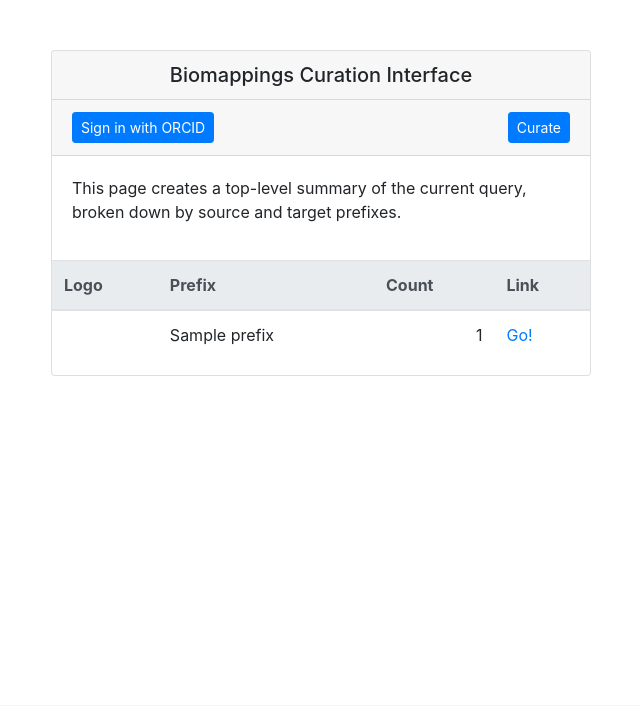
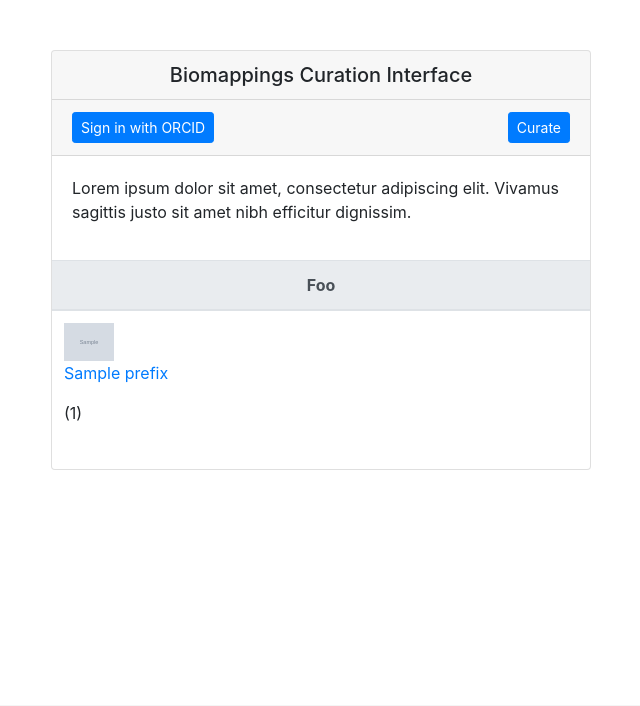
Before and after one commit to gyorilab/biomappings-curation-app, a Flask app: template resources/app/templates/summary.html in a window 1280 px wide. Shown: the top 706 px of the page, without its empty margins (319-959 px from the left). Run offline with Flask 3, Linux system fonts and the light colour scheme; the template is opened without the code that fills it: most values are stand-ins (such as "Sample title", 1, 10 or a date in 2020); grey boxes marked "Sample" are stand-in pictures; parts of the project's set-up code (start-up, migrations or seed data) failed here and were passed over; some libraries are stand-ins or nearby versions.

Commit message:
Fetch prefix logos using the Bioregistry

```diff
--- a/app.py
+++ b/app.py
@@ -232,11 +232,7 @@ def get_app(biomappings_path: Path) -> flask.Flask:
     flask_bootstrap.Bootstrap4(app_)
     app_.register_blueprint(blueprint)
     app_.jinja_env.filters["quote_plus"] = urllib.parse.quote_plus
-    app_.jinja_env.globals.update(
-        controller=controller,
-        path_exists=os.path.exists,
-        url_for_state=url_for_state,
-    )
+    app_.jinja_env.globals.update(controller=controller, url_for_state=url_for_state)
     app_.wsgi_app = ProxyFix(  # type: ignore[method-assign]
         app_.wsgi_app,
         x_for=NUM_PROXIES,
@@ -490,6 +486,14 @@ class Controller:
             raise TypeError
         return url
 
+    @classmethod
+    def get_logo_url(cls, prefix: str) -> str | None:
+        """Return logo URL for a given prefix."""
+        resource = bioregistry.get_resource(prefix)
+        if resource is None:
+            raise TypeError
+        return resource.get_logo()
+
     @property
     def total_predictions(self) -> int:
         """Return the total number of yet unmarked predictions."""
@@ -729,7 +733,8 @@ def summary():
     for prefix, count in counter.most_common():
         row_state = deepcopy(state)
         row_state.prefix = prefix
-        rows.append((prefix, count, url_for_state(".home", row_state)))
+        logo_url = CONTROLLER.get_logo_url(prefix)
+        rows.append((prefix, count, url_for_state(".home", row_state), logo_url))
 
     return flask.render_template(
         "summary.html",
--- a/compose.yaml
+++ b/compose.yaml
@@ -108,10 +108,6 @@ services:
         target: '/app/gunicorn.conf.py'
         type: 'bind'
         read_only: true
-      - source: './resources/app/static'
-        target: '/app/static'
-        type: 'bind'
-        read_only: true
       - source: './resources/app/templates'
         target: '/app/templates'
         type: 'bind'
--- a/resources/app/templates/summary.html
+++ b/resources/app/templates/summary.html
@@ -3,7 +3,7 @@
 {% import "bootstrap4/form.html" as wtf %}
 {% import "bootstrap4/utils.html" as util %}
 
-{% block title %}Biomappings Summary{% endblock %}
+{% block title %}Biomappings{% endblock %}
 
 {% block content %}
     <div class="container" style="margin-top: 50px; margin-bottom: 50px">
@@ -26,32 +26,37 @@
                     </h5>
                     <div class="card-body">
                         <p>
-                            This page creates a top-level summary of the current query,
-                            broken down by source and target prefixes.
+                            Lorem ipsum dolor sit amet, consectetur adipiscing elit. Vivamus
+                            sagittis justo sit amet nibh efficitur dignissim.
                         </p>
                     </div>
+                    <div>
+                        {% set table_width = 4 %}
                         <table class="table table-hover">
                             <thead class="thead-light">
                             <tr>
-                            <th scope="col">Logo</th>
-                            <th scope="col">Prefix</th>
-                            <th scope="col">Count</th>
-                            <th scope="col">Link</th>
+                                <th class="text-center" colspan="{{ table_width }}" scope="colgroup">Foo</th>
                             </tr>
                             </thead>
                             <tbody>
-                        {% for prefix, count, link in rows %}
+                            {% for prefix, count, link, logo_url in rows %}
+                            {% if loop.index0 % table_width == 0 %}
                                 <tr>
+                            {% endif %}
                                     <td>
-                                    {% if path_exists("static/prefix-logos/" ~ prefix ~ ".png") %}
-                                    <img src="{{ url_for("static", filename="prefix-logos/" ~ prefix ~ ".png") }}"
-                                         alt="{{ prefix }}-logo">
+                                    {% if logo_url is not none %}
+                                        <a href="{{ link }}"><img style="max-width: 50px" src="{{ logo_url }}" alt="{{ prefix }}-logo"></a>
                                     {% endif %}
+                                        <p>
+                                            <a href="{{ link }}">{{ prefix }}</a>
+                                        </p>
+                                        <p>
+                                            {{ "({:,d})".format(count) }}
+                                        </p>
                                     </td>
-                                <td>{{ prefix }}</td>
-                                <td style="text-align: right;">{{ "{:,d}".format(count) }}</td>
-                                <td><a href="{{ link }}">Go!</a></td>
+                            {% if loop.index0 % table_width == table_width - 1 or loop.last %}
                                 </tr>
+                            {% endif %}
                             {% endfor %}
                             </tbody>
                         </table>
@@ -59,4 +64,5 @@
                 </div>
             </div>
         </div>
+    </div>
 {% endblock %}
```
Also changed, not shown: resources/app/static/prefix-logos/chebi.png (deleted), resources/app/static/prefix-logos/mesh.png (deleted), 2 other files. Lines whose indentation alone changed are shown as unchanged.
